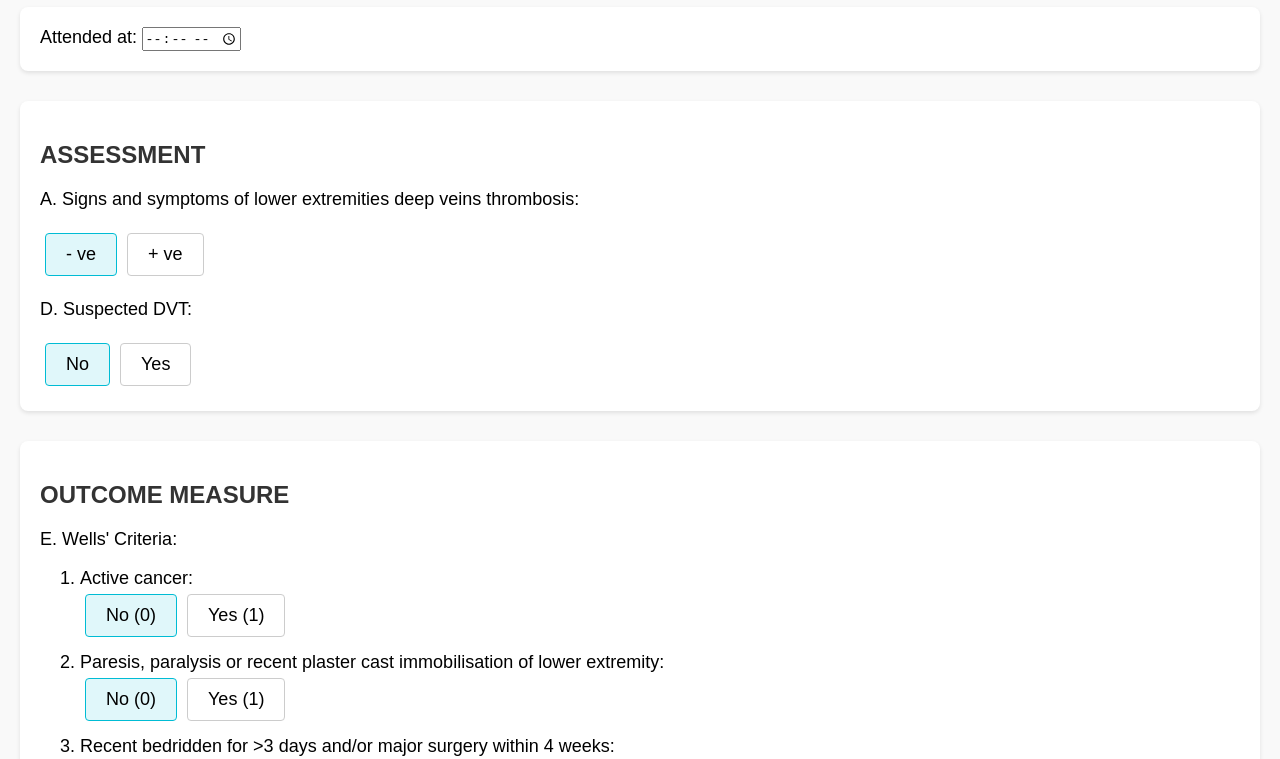
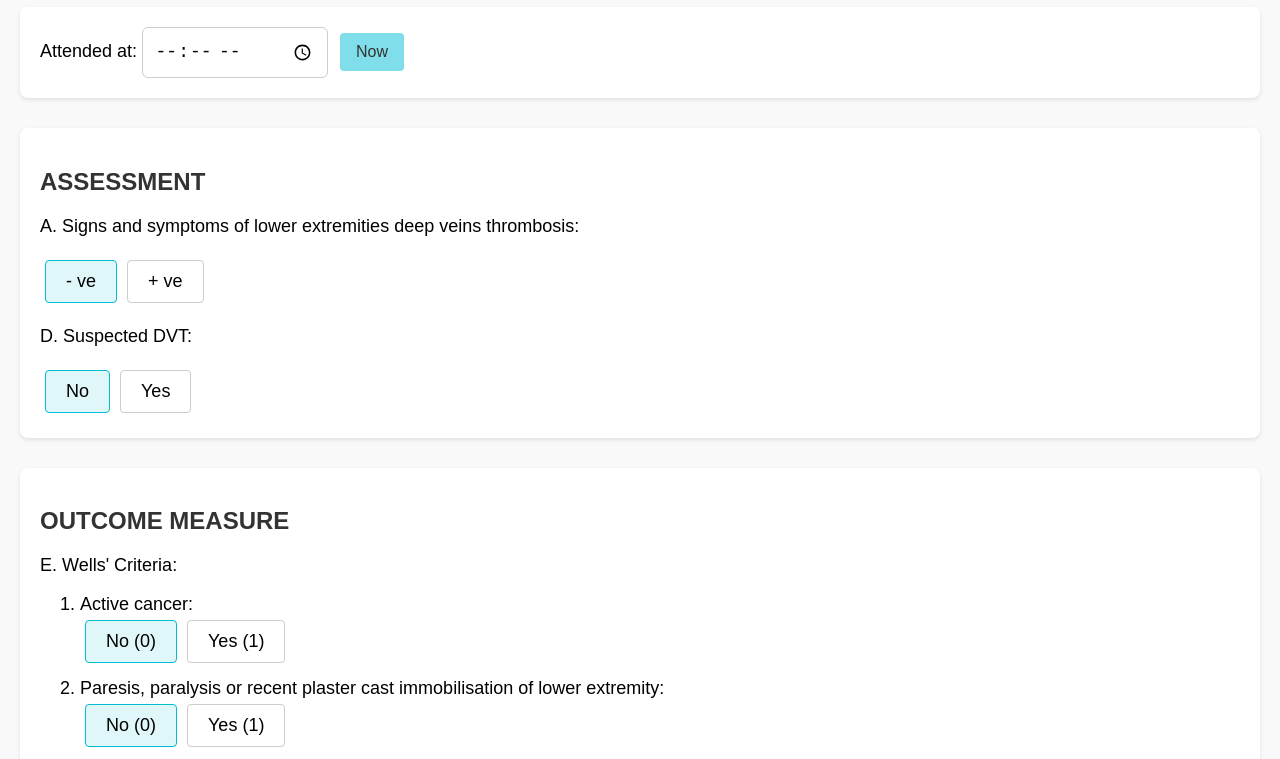
Before and after one commit to chancnhenry/dvt-form, a plain HTML site: page index.html in a window 1280 px wide. Shown: the part 73-832 px from the top of the page. Drawn offline with Linux system fonts and the light colour scheme.

Commit message:
Update form: Now button, larger inputs, improved styling

```diff
--- a/index.html
+++ b/index.html
@@ -10,7 +10,9 @@
         body { font-family: Arial, sans-serif; margin: 20px; background-color: #f9f9f9; }
         h1, h2 { color: #333; }
         .section { margin-bottom: 30px; padding: 20px; background: white; border-radius: 8px; box-shadow: 0 2px 4px rgba(0,0,0,0.1); }
-        input[type="text"], input[type="number"], select { border: 1px solid #ccc; padding: 12px; border-radius: 6px; width: 200px; }
+        input[type="text"], input[type="number"], input[type="time"], select { border: 1px solid #ccc; padding: 12px; border-radius: 6px; width: 200px; font-size: 18px; }
+        input[type="time"] { width: 160px; }
+        input[type="number"] { width: 120px; }
         .radio-group, .checkbox-group { display: flex; flex-wrap: wrap; }
         input[type="radio"], input[type="checkbox"] { display: none; }
         .radio-label, .checkbox-label {
@@ -28,6 +30,8 @@
         }
         button { background: #00bcd4; color: white; padding: 10px 20px; border: none; border-radius: 4px; cursor: pointer; font-size: 16px; }
         button:hover { background: #0097a7; }
+        #nowBtn { padding: 10px 16px; font-size: 16px; background: #80deea; color: #333; margin-left: 8px; }
+        #nowBtn:hover { background: #4dd0e1; }
         .hidden { display: none; }
         #output { white-space: pre-wrap; border: 1px solid #ccc; padding: 20px; margin-top: 30px; background: white; border-radius: 8px; }
         ol { list-style-type: decimal; }
@@ -41,6 +45,7 @@
         <div class="section">
             <label for="attendedAt">Attended at:</label>
             <input type="time" id="attendedAt">
+            <button type="button" id="nowBtn" onclick="document.getElementById('attendedAt').value = new Date().toTimeString().slice(0,5)">Now</button>
         </div>
 
         <div class="section">
```
